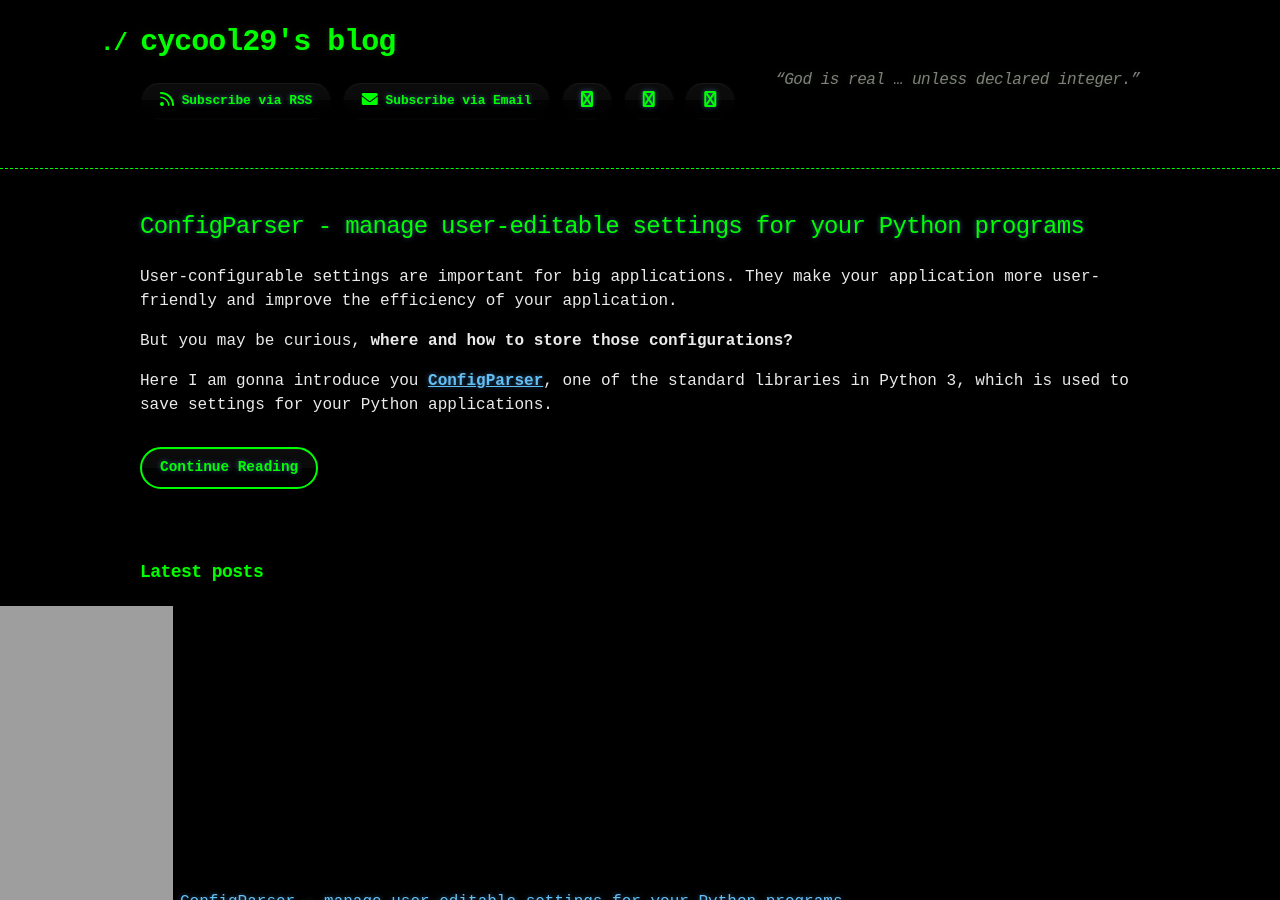
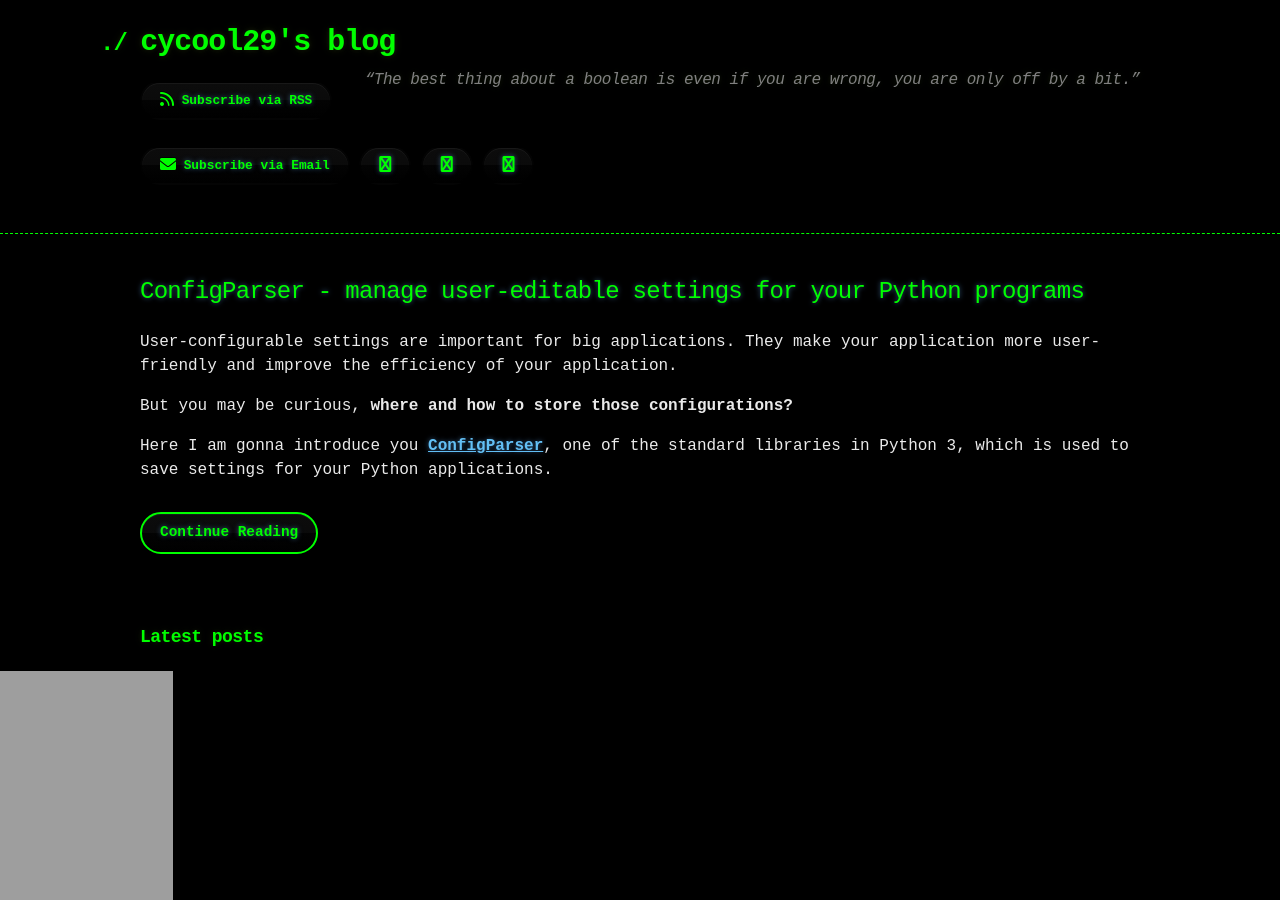
Before and after one commit to cycool29/cycool29.github.io, a Jekyll site: the page built from index.md, in a window 1280 px wide and 900 px high. Built offline with Jekyll 4.4.1, drawn with Linux system fonts in a browser that asks for light colours; a style sheet for code colours, icons or effects is not loaded.

Commit message:
Update quotes

```diff
--- a/_config.yml
+++ b/_config.yml
@@ -1,5 +1,5 @@
 title: cycool29's blog
-description: "“God is real … unless declared integer.” "
+description: "“The best thing about a boolean is even if you are wrong, you are only off by a bit.” "
 bio: A high school student. Intermediate in Python, Git, Bash. Learning JavaScript. He/Him. "
 author: cycool29
 url: https://cycool29.github.io
```
